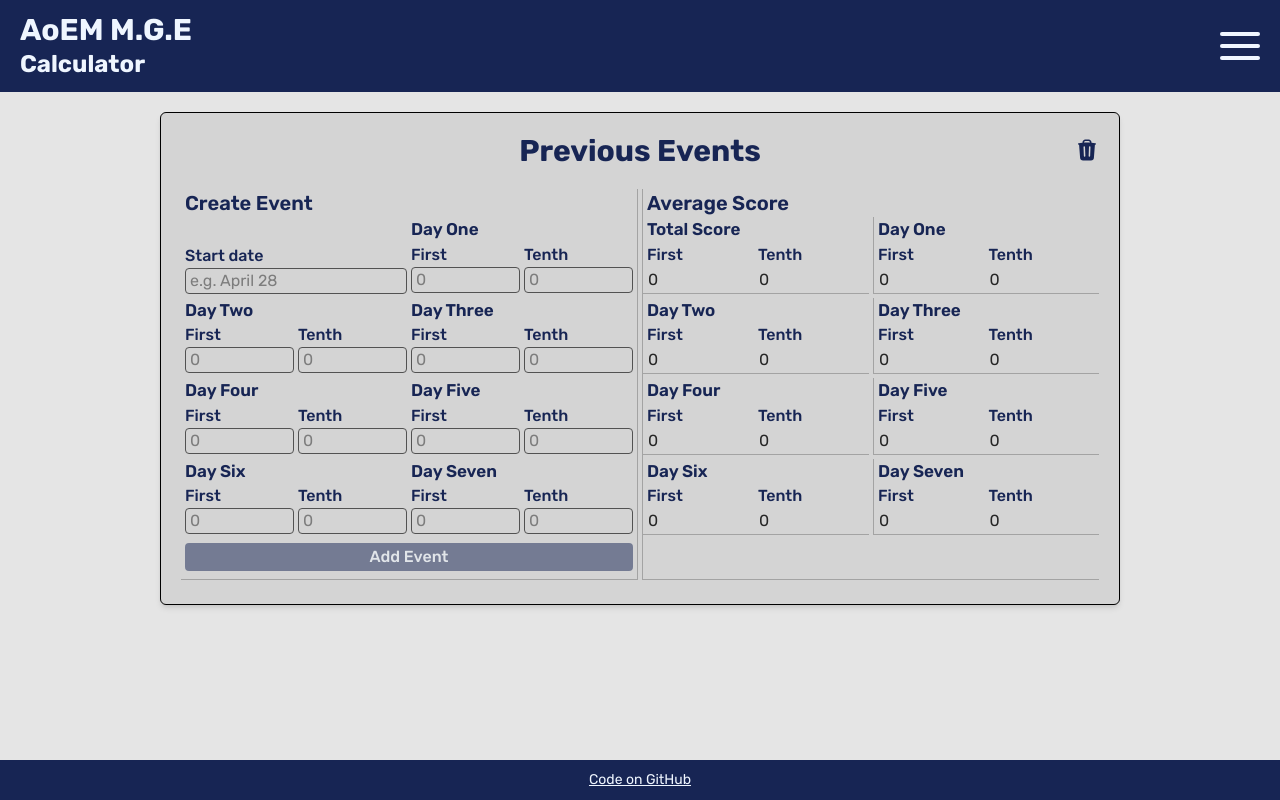
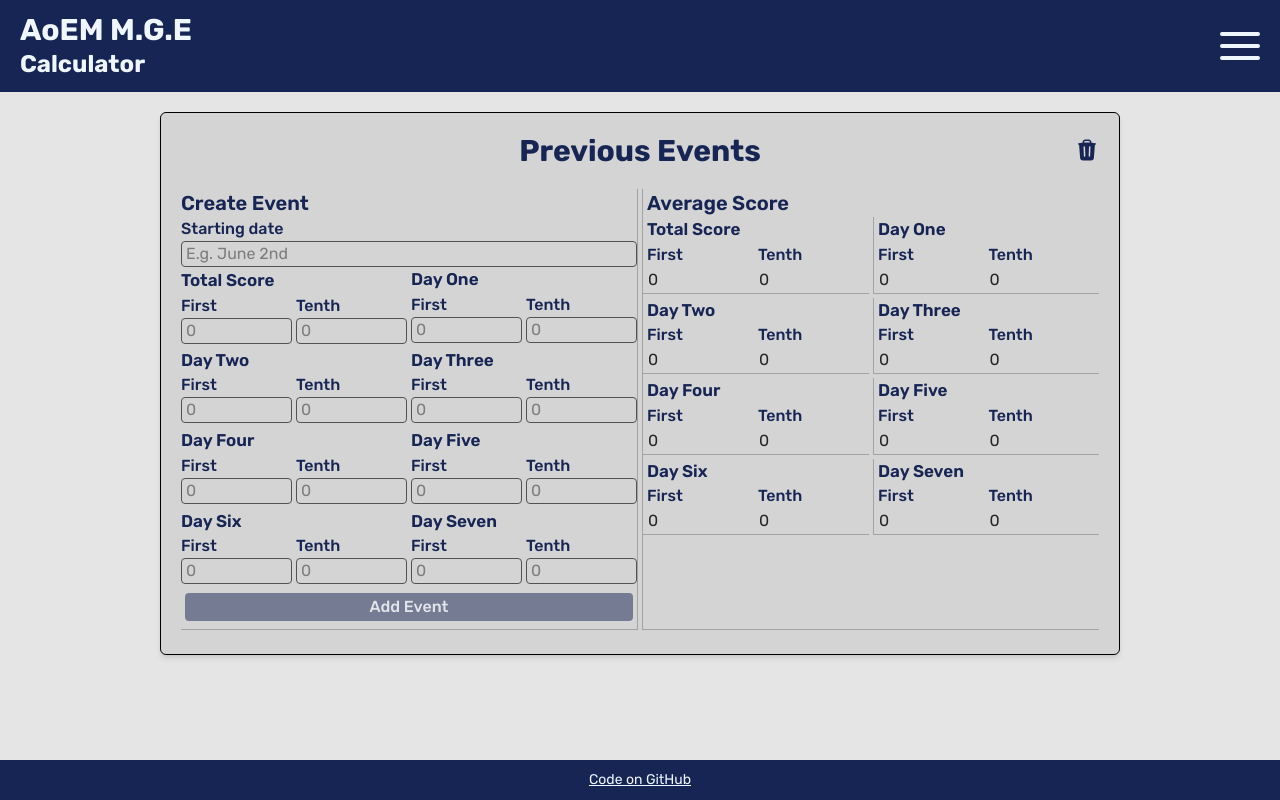
Before and after one commit to haggqvist459/AOEM_MGE_TS, a React (Vite) app: page /previousScore in a window 1280 px wide. Built offline with nearby package versions, Linux system fonts and the light colour scheme.

Commit message:
fixed total scores on previous events

```diff
--- a/dev-dist/sw.js
+++ b/dev-dist/sw.js
@@ -82,7 +82,7 @@ define(['./workbox-54d0af47'], (function (workbox) { 'use strict';
     "revision": "3ca0b8505b4bec776b69afdba2768812"
   }, {
     "url": "index.html",
-    "revision": "0.n7sk9uidf0g"
+    "revision": "0.ehbta7h0918"
   }], {});
   workbox.cleanupOutdatedCaches();
   workbox.registerRoute(new workbox.NavigationRoute(workbox.createHandlerBoundToURL("index.html"), {
--- a/src/components/ui/PreviousEvent.tsx
+++ b/src/components/ui/PreviousEvent.tsx
@@ -29,8 +29,8 @@ const PreviousEvent = ({
           <div className='md:px-1'>
             <Header title='Total Score' headerType='sub-header' />
             <RowWrapper>
-              <Output label='First' value={totalScoreFirst} />
-              <Output label='Tenth' value={totalScoreTenth} />
+              <Output label='First' value={toNumber(previousEvent.totalScore.first)} />
+              <Output label='Tenth' value={toNumber(previousEvent.totalScore.tenth)} />
             </RowWrapper>
           </div>
         </div>
--- a/src/pages/PreviousEventScorePage.tsx
+++ b/src/pages/PreviousEventScorePage.tsx
@@ -24,7 +24,11 @@ const PreviousEventScorePage = () => {
         first: '',
         tenth: ''
       }
-    }))
+    })),
+    totalScore: {
+      first: '',
+      tenth: ''
+    }
   })
 
   useEffect(() => {
@@ -33,16 +37,32 @@ const PreviousEventScorePage = () => {
   }, [previousEventData])
 
 
-  const onChange = (e: ChangeEvent<HTMLInputElement>, index: number, field: 'first' | 'tenth'): void => {
+  const onChange = (
+    event: ChangeEvent<HTMLInputElement>,
+    indexOrKey: number | 'totalScore',
+    field: 'first' | 'tenth'
+  ): void => {
+    const value = event.target.value;
+
+    if (indexOrKey === 'totalScore') {
+      setNewEvent(prev => ({
+        ...prev,
+        totalScore: {
+          ...prev.totalScore,
+          [field]: value,
+        },
+      }));
+    } else {
       const updatedDays = [...newEvent.days];
-    updatedDays[index] = {
-      ...updatedDays[index],
+      updatedDays[indexOrKey] = {
+        ...updatedDays[indexOrKey],
         score: {
-        ...updatedDays[index].score,
-        [field]: e.target.value,
+          ...updatedDays[indexOrKey].score,
+          [field]: value,
         },
       };
-    setNewEvent({ ...newEvent, days: updatedDays });
+      setNewEvent(prev => ({ ...prev, days: updatedDays }));
+    }
   };
 
   const onConfirm = (): void => {
@@ -56,7 +76,11 @@ const PreviousEventScorePage = () => {
           first: '',
           tenth: ''
         }
-      }))
+      })),
+      totalScore: {
+        first: '',
+        tenth: ''
+      }
     })
   }
 
@@ -79,23 +103,42 @@ const PreviousEventScorePage = () => {
               e.preventDefault()
               onConfirm()
             }}>
-              <div className="md:px-1">
+              <div className="flex flex-col">
                 <Header title="Create Event" />
-              </div>
-              <GridWrapper>
-                <div className="md:pl-1">
                 <Input
                   inputType="text"
                   id="startDate"
-                    label='Start date'
-                    placeholder="e.g. April 28"
+                  label="Starting date "
+                  placeholder="E.g. June 2nd"
                   value={newEvent.name}
                   onChange={(e) => setNewEvent({ ...newEvent, name: e.target.value })}
                 />
               </div>
+              <GridWrapper>
                 {/* Map the days in the newEvent object */}
+                <div>
+                  <Header title={'Total Score'} headerType="sub-header" />
+                  <RowWrapper>
+                    <Input
+                      id={`totalScore-first`}
+                      label={'First'}
+                      placeholder="0"
+                      value={newEvent.totalScore.first}
+                      required={false}
+                      onChange={(e) => onChange(e, 'totalScore', 'first')}
+                    />
+                    <Input
+                      id={`totalScore-tenth`}
+                      label={'Tenth'}
+                      placeholder="0"
+                      value={newEvent.totalScore.tenth}
+                      required={false}
+                      onChange={(e) => onChange(e, 'totalScore', 'tenth')}
+                    />
+                  </RowWrapper>
+                </div>
                 {newEvent.days.map((dayData, index) => (
-                  <div key={index} className={`border-transparent border-b ${index % 2 !== 0 ? 'md:pl-1' : 'md:pr-1'}`}>
+                  <div key={index} className={`border-transparent border-b ${index % 2 !== 0 ? '' : ''}`}>
                     <Header title={DAY_TITLES[dayData.day]} headerType="sub-header" />
                     <RowWrapper>
                       <Input
@@ -107,7 +150,6 @@ const PreviousEventScorePage = () => {
                         onChange={(e) => onChange(e, index, 'first')}
                       />
                       <Input
-                        key={index}
                         id={`${index}-${dayData.day}-tenth`}
                         label={'Tenth'}
                         placeholder="0"
--- a/src/redux/slices/previousEvents/previousEventSlice.ts
+++ b/src/redux/slices/previousEvents/previousEventSlice.ts
@@ -28,11 +28,12 @@ const previousEventSlice = createSlice({
 
     },
     createEvent: (state, action: PayloadAction<CreateEventPayload>) => {
-      const { name, days } = action.payload
+      const { name, days, totalScore } = action.payload
       state.previousEvents.push({
         id: uuidv4(),
         name,
-        days
+        days,
+        totalScore
       })
     },
     deleteEvent: (state, action: PayloadAction<string>) => {
--- a/src/redux/slices/previousEvents/previousEvents.selectors.ts
+++ b/src/redux/slices/previousEvents/previousEvents.selectors.ts
@@ -56,7 +56,30 @@ export const selectPreviousScoreAverages = createSelector(
 
 export const selectTotalScoreAverages = createSelector(
   [(state: RootState) => state[SCORE_KEYS.PREVIOUS_EVENT_SCORE].previousEvents],
-  (events) => {
+  (events: PreviousEventScoreData[]) => {
+    const validFirst = events
+      .map(event => toNumber(event.totalScore.first))
+      .filter(score => score > 0);
+
+    const validTenth = events
+      .map(event => toNumber(event.totalScore.tenth))
+      .filter(score => score > 0);
+
+    const average = (scores: number[]) =>
+      scores.length > 0
+        ? scores.reduce((sum, score) => sum + score, 0) / scores.length
+        : 0;
+
+    return {
+      first: average(validFirst),
+      tenth: average(validTenth),
+    } satisfies PreviousEventNumericData;
+  }
+);
+
+export const selectTotalScoreAveragesOld = createSelector(
+  [(state: RootState) => state[SCORE_KEYS.PREVIOUS_EVENT_SCORE].previousEvents],
+  (events: PreviousEventScoreData[]) => {
 
     let eventTotalsFirst: number[] = [];
     let eventTotalsTenth: number[] = [];
--- a/src/redux/slices/previousEvents/previousEvents.types.ts
+++ b/src/redux/slices/previousEvents/previousEvents.types.ts
@@ -17,13 +17,21 @@ export type DayDataPayload = {
 
 export type CreateEventPayload = {
   name: string
-  days: DayData[]
+  days: DayData[],
+  totalScore: {
+    first: string,
+    tenth: string
+  }
 }
 
 export type PreviousEventScoreData = {
   name: string
   id: string
   days: DayData[]
+  totalScore: {
+    first: string,
+    tenth: string
+  }
 }
 
 export type PreviousEventStateData = {
```
Lines whose indentation alone changed are shown as unchanged.
